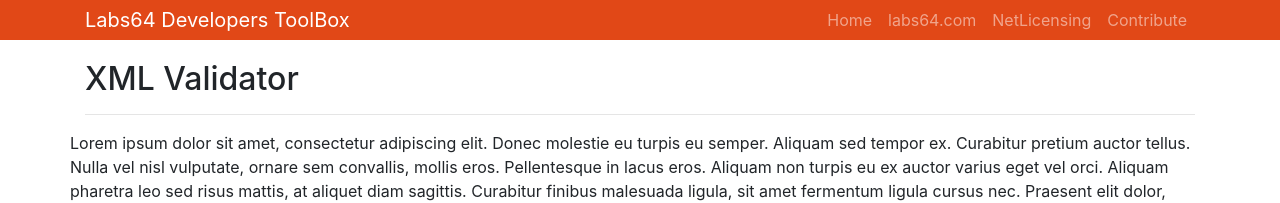
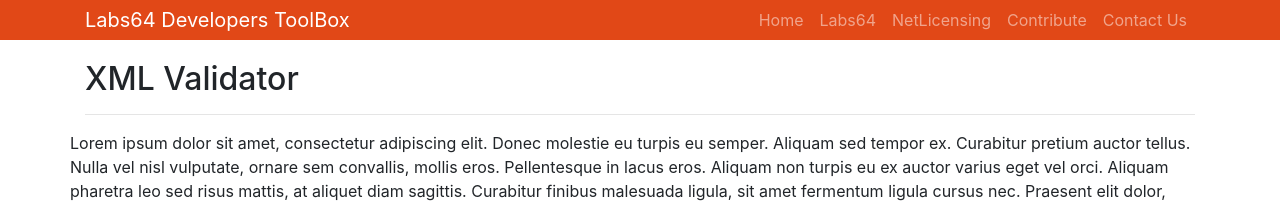
Before and after one commit to Labs64/labs64.github.io, a Jekyll site: the page built from _pages/xml-validator.md, in a window 1280 px wide. Shown: the top 203 px of the page. Built offline with Jekyll 4.4.1, drawn with Linux system fonts in a browser that asks for light colours.

Commit message:
no message

```diff
--- a/_data/menu.yml
+++ b/_data/menu.yml
@@ -1,7 +1,7 @@
 - title: Home
   link: /
 
-- title: labs64.com
+- title: Labs64
   link: "https://www.labs64.com"
 
 - title: NetLicensing
@@ -9,3 +9,6 @@
 
 - title: Contribute
   link: "https://github.com/Labs64/labs64.github.io"
+
+- title: Contact Us
+  link: "https://netlicensing.io/contact/"
```
